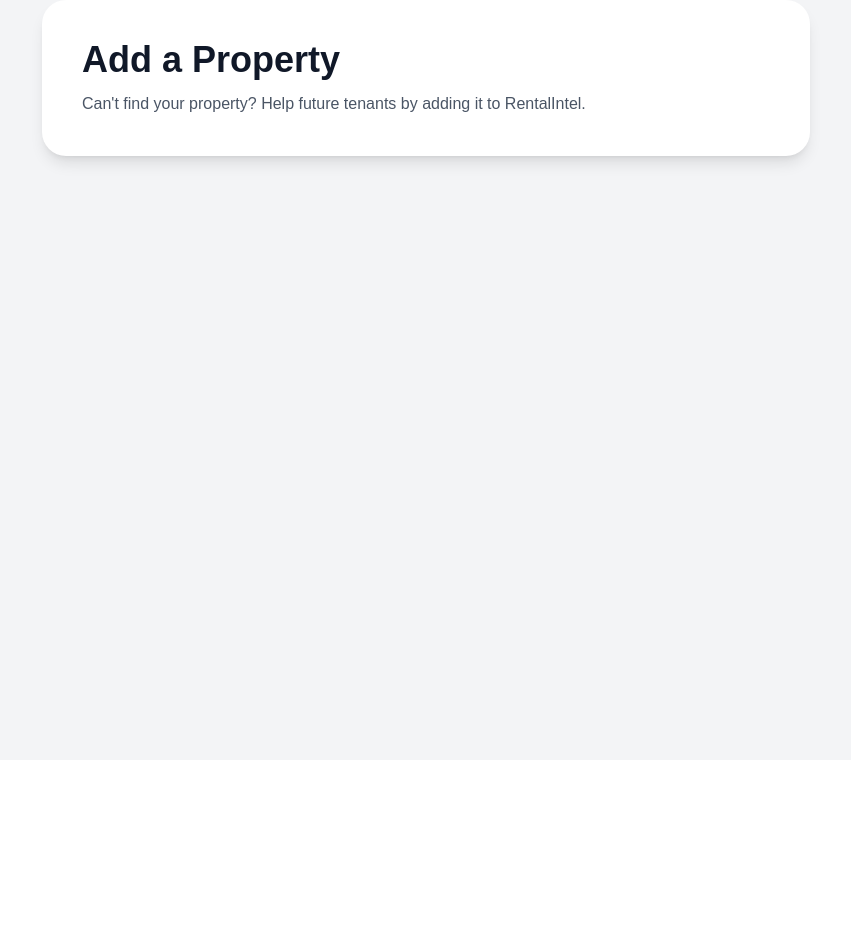
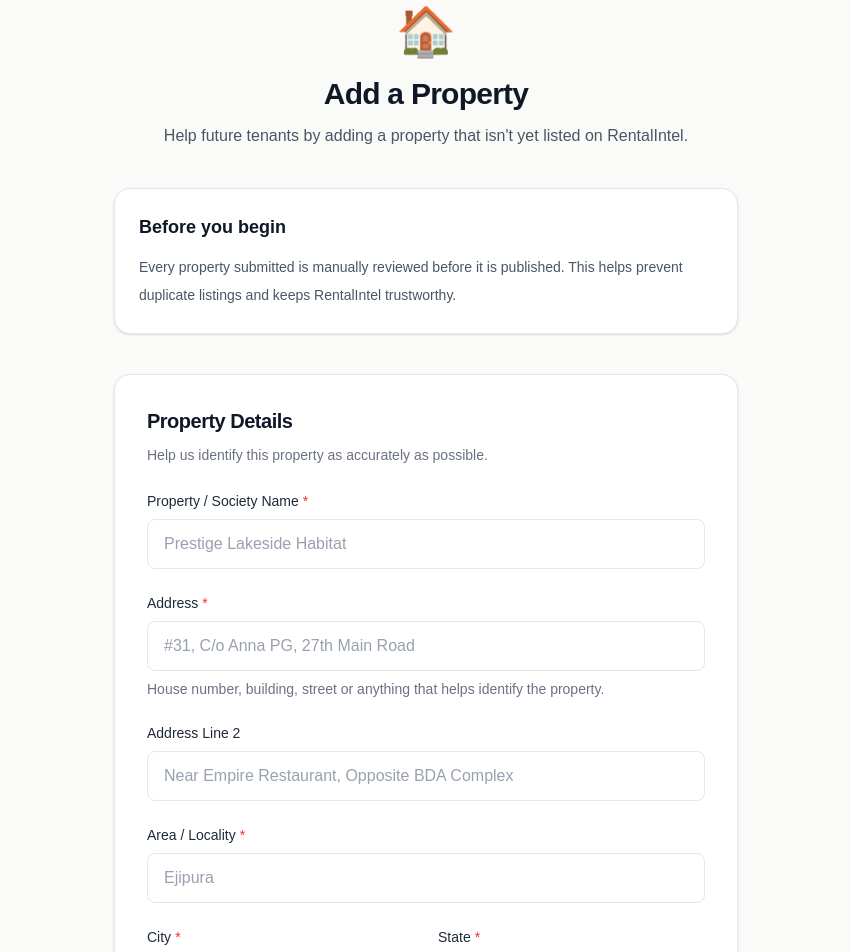
Before and after one commit to houseofgorkha-source/rental-intel, a Next.js app: page /add-property in a window 1280 px wide. Shown: the part 40-992 px from the top of the page, without its empty margins (214-1065 px from the left). Before the commit the page ends 800 px from the top, so only its background shows below. Built offline with nearby package versions, Linux system fonts and the light colour scheme.

Commit message:
Refactor Add Property into reusable components and establish shared UI foundation

```diff
--- a/app/add-property/page.tsx
+++ b/app/add-property/page.tsx
@@ -1,17 +1,9 @@
+import PropertyForm from "@/components/add-property/PropertyForm";
+
 export default function AddPropertyPage() {
   return (
-    <main className="min-h-screen bg-gray-100 py-10">
-      <div className="mx-auto max-w-3xl rounded-3xl bg-white p-10 shadow-lg">
-
-        <h1 className="text-4xl font-bold text-gray-900">
-          Add a Property
-        </h1>
-
-        <p className="mt-3 text-gray-600">
-          Can't find your property? Help future tenants by adding it to RentalIntel.
-        </p>
-
-      </div>
+    <main className="min-h-screen bg-[#FAFAF8]">
+      <PropertyForm />
     </main>
   );
 }
--- /dev/null
+++ b/components/add-property/InfoCard.tsx
@@ -0,0 +1,23 @@
+type InfoCardProps = {
+  title: string;
+  children: React.ReactNode;
+};
+
+export default function InfoCard({
+  title,
+  children,
+}: InfoCardProps) {
+  return (
+    <div className="rounded-2xl border border-gray-200 bg-white p-6 shadow-sm">
+
+      <h3 className="text-lg font-semibold text-gray-900">
+        {title}
+      </h3>
+
+      <div className="mt-3 text-sm leading-7 text-gray-600">
+        {children}
+      </div>
+
+    </div>
+  );
+}
--- /dev/null
+++ b/components/add-property/InputField.tsx
@@ -0,0 +1,54 @@
+type InputFieldProps = {
+  label: string;
+  placeholder: string;
+  required?: boolean;
+  helperText?: string;
+  type?: string;
+};
+
+export default function InputField({
+  label,
+  placeholder,
+  required = false,
+  helperText,
+  type = "text",
+}: InputFieldProps) {
+  return (
+    <div className="space-y-2">
+
+      <label className="block text-sm font-medium text-gray-800">
+        {label}
+        {required && <span className="ml-1 text-red-500">*</span>}
+      </label>
+
+      <input
+        type={type}
+        placeholder={placeholder}
+        className="
+          w-full
+          rounded-lg
+          border
+          border-gray-200
+          bg-white
+          px-4
+          py-3
+          text-gray-900
+          placeholder:text-gray-400
+          outline-none
+          transition
+          hover:border-gray-400
+          focus:border-[#1B4332]
+          focus:ring-2
+          focus:ring-green-100
+        "
+      />
+
+      {helperText && (
+        <p className="text-sm text-gray-500">
+          {helperText}
+        </p>
+      )}
+
+    </div>
+  );
+}
--- /dev/null
+++ b/components/add-property/PropertyForm.tsx
@@ -0,0 +1,121 @@
+"use client";
+
+import { useRouter } from "next/navigation";
+
+import InputField from "./InputField";
+import TextAreaField from "./TextAreaField";
+import SectionTitle from "./SectionTitle";
+import InfoCard from "./InfoCard";
+import Button from "../shared/Button";
+
+export default function PropertyForm() {
+  const router = useRouter();
+
+  return (
+    <div className="mx-auto max-w-2xl px-6 py-12">
+
+      <div className="text-center">
+
+        <div className="text-5xl">🏠</div>
+
+        <h1 className="mt-5 text-3xl font-bold tracking-tight text-gray-900">
+          Add a Property
+        </h1>
+
+        <p className="mt-3 text-gray-600">
+          Help future tenants by adding a property that isn't yet listed on
+          RentalIntel.
+        </p>
+
+      </div>
+
+      <div className="mt-10">
+
+        <InfoCard title="Before you begin">
+          Every property submitted is manually reviewed before it is published.
+          This helps prevent duplicate listings and keeps RentalIntel
+          trustworthy.
+        </InfoCard>
+
+      </div>
+
+      <div className="mt-10 rounded-2xl border border-gray-200 bg-white p-8 shadow-sm">
+
+        <SectionTitle
+          title="Property Details"
+          description="Help us identify this property as accurately as possible."
+        />
+
+        <div className="space-y-6">
+
+          <InputField
+            label="Property / Society Name"
+            placeholder="Prestige Lakeside Habitat"
+            required
+          />
+
+          <InputField
+            label="Address"
+            placeholder="#31, C/o Anna PG, 27th Main Road"
+            helperText="House number, building, street or anything that helps identify the property."
+            required
+          />
+
+          <InputField
+            label="Address Line 2"
+            placeholder="Near Empire Restaurant, Opposite BDA Complex"
+          />
+
+          <InputField
+            label="Area / Locality"
+            placeholder="Ejipura"
+            required
+          />
+
+          <div className="grid gap-6 md:grid-cols-2">
+
+            <InputField
+              label="City"
+              placeholder="Bengaluru"
+              required
+            />
+
+            <InputField
+              label="State"
+              placeholder="Karnataka"
+              required
+            />
+
+          </div>
+
+          <InputField
+            label="PIN Code"
+            placeholder="560095"
+          />
+
+          <InputField
+            label="Google Maps Link"
+            placeholder="https://maps.google.com/..."
+            helperText="Optional for Version 1. Adding a Google Maps link helps us verify the property faster."
+          />
+
+          <TextAreaField
+            label="Additional Notes"
+            placeholder="Anything else that helps identify this property?"
+          />
+
+        </div>
+
+      </div>
+
+      <Button
+  fullWidth
+  className="mt-10"
+  onClick={() => router.push("/add-property/preview")}
+>
+  Continue
+</Button>
+
+    </div>
+  );
+}
--- /dev/null
+++ b/components/add-property/SectionTitle.tsx
@@ -0,0 +1,25 @@
+type SectionTitleProps = {
+  title: string;
+  description?: string;
+};
+
+export default function SectionTitle({
+  title,
+  description,
+}: SectionTitleProps) {
+  return (
+    <div className="mb-6">
+
+      <h2 className="text-xl font-semibold tracking-tight text-gray-900">
+        {title}
+      </h2>
+
+      {description && (
+        <p className="mt-2 text-sm leading-6 text-gray-500">
+          {description}
+        </p>
+      )}
+
+    </div>
+  );
+}
--- /dev/null
+++ b/components/add-property/TextAreaField.tsx
@@ -0,0 +1,55 @@
+type TextAreaFieldProps = {
+  label: string;
+  placeholder: string;
+  helperText?: string;
+  required?: boolean;
+  rows?: number;
+};
+
+export default function TextAreaField({
+  label,
+  placeholder,
+  helperText,
+  required = false,
+  rows = 4,
+}: TextAreaFieldProps) {
+  return (
+    <div className="space-y-2">
+
+      <label className="block text-sm font-medium text-gray-800">
+        {label}
+        {required && <span className="ml-1 text-red-500">*</span>}
+      </label>
+
+      <textarea
+        rows={rows}
+        placeholder={placeholder}
+        className="
+          w-full
+          rounded-lg
+          border
+          border-gray-200
+          bg-white
+          px-4
+          py-3
+          text-gray-900
+          placeholder:text-gray-400
+          outline-none
+          transition
+          hover:border-gray-400
+          focus:border-[#1B4332]
+          focus:ring-2
+          focus:ring-green-100
+          resize-none
+        "
+      />
+
+      {helperText && (
+        <p className="text-sm text-gray-500">
+          {helperText}
+        </p>
+      )}
+
+    </div>
+  );
+}
--- /dev/null
+++ b/components/shared/Button.tsx
@@ -0,0 +1,38 @@
+import { ButtonHTMLAttributes } from "react";
+
+type ButtonProps = ButtonHTMLAttributes<HTMLButtonElement> & {
+  children: React.ReactNode;
+  variant?: "primary" | "secondary";
+  fullWidth?: boolean;
+};
+
+export default function Button({
+  children,
+  variant = "primary",
+  fullWidth = false,
+  className = "",
+  ...props
+}: ButtonProps) {
+
+    const baseClasses =
+  "inline-flex items-center justify-center rounded-full px-6 py-3 text-sm font-medium transition-all duration-200 focus:outline-none focus:ring-2 focus:ring-blue-200";
+
+  const variants = {
+  primary:
+    "border border-gray-300 bg-white text-gray-900 hover:border-blue-600 hover:text-blue-600 hover:bg-blue-50 active:bg-blue-100",
+
+  secondary:
+    "border border-gray-200 bg-white text-gray-600 hover:border-gray-400 hover:bg-gray-50",
+};
+
+  return (
+    <button
+      className={`${baseClasses} ${variants[variant]} ${
+        fullWidth ? "w-full" : ""
+      } ${className}`}
+      {...props}
+    >
+      {children}
+    </button>
+  );
+}
```
Also changed, not shown: 4 other files (tests, documents, lock files or other folders).
